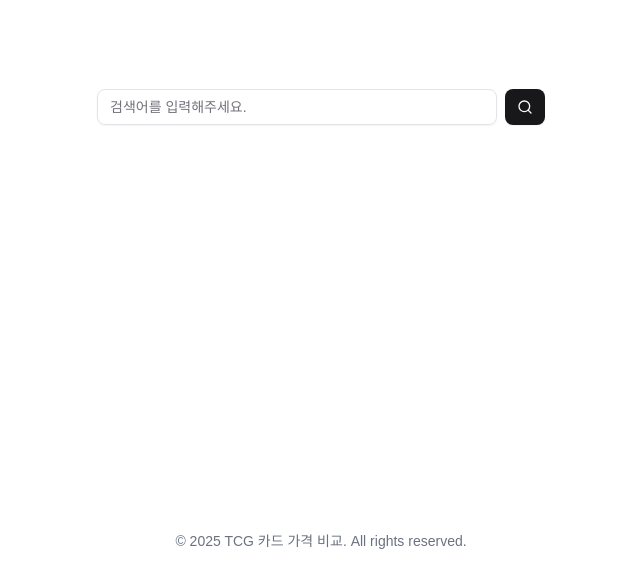
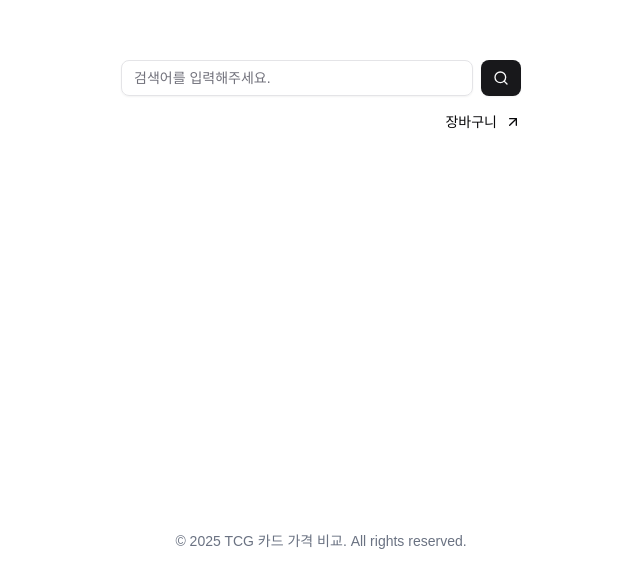
Before and after one commit to tcg-optimizer/tcg-fe, a Next.js app: page /search in a window 1280 px wide. Shown: the part 293-868 px from the top of the page, without its empty margins (319-959 px from the left). Built offline with nearby package versions, Linux system fonts and the light colour scheme; a web font is replaced by a local one.

Commit message:
feat: add cart link in search page

```diff
--- a/src/app/search/components/SearchHistory.tsx
+++ b/src/app/search/components/SearchHistory.tsx
@@ -27,7 +27,7 @@ export default function SearchHistory() {
   };
 
   return (
-    <div className="w-full mt-4">
+    <div className="w-full">
       <div className="flex justify-between items-center mb-2">
         <h3 className="text-sm font-medium">최근 검색어</h3>
         <Button
--- a/src/app/search/page.tsx
+++ b/src/app/search/page.tsx
@@ -4,6 +4,7 @@ import SearchInput from '@/components/SearchInput';
 import { useState } from 'react';
 import { useRouter } from 'next/navigation';
 import SearchHistory from './components/SearchHistory';
+import { ArrowUpRight } from 'lucide-react';
 
 export default function Search() {
   const [searchTerm, setSearchTerm] = useState('');
@@ -22,7 +23,7 @@ export default function Search() {
 
   return (
     <div className="w-full h-full flex flex-col items-center justify-center">
-      <div className="flex flex-col items-center justify-center gap-4">
+      <div className="flex flex-col items-center justify-center gap-4 w-[400px]">
         <form onSubmit={handleSearch} className="w-full flex flex-col gap-4">
           <SearchInput
             value={searchTerm}
@@ -33,6 +34,17 @@ export default function Search() {
           </button>
         </form>
 
+        <div className="w-full mb-4">
+          <h3
+            className="ml-auto text-sm font-medium flex items-center gap-2 cursor-pointer border-b-2 border-transparent transition-all ease-in-out duration-150 hover:text-blue-400 hover:border-blue-400 pb-1 w-fit"
+            onClick={() => {
+              router.push('/cart');
+            }}
+          >
+            장바구니 <ArrowUpRight className="w-4 h-4" />
+          </h3>
+        </div>
+
         {/* 검색 기록 표시 */}
         <SearchHistory />
       </div>
```
